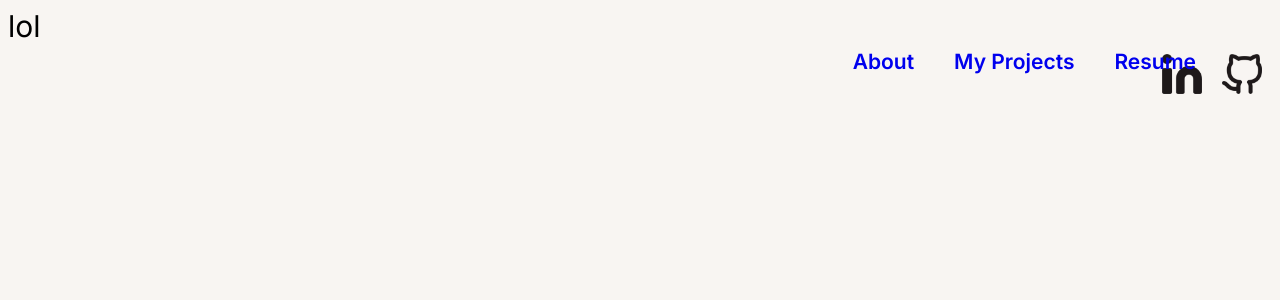
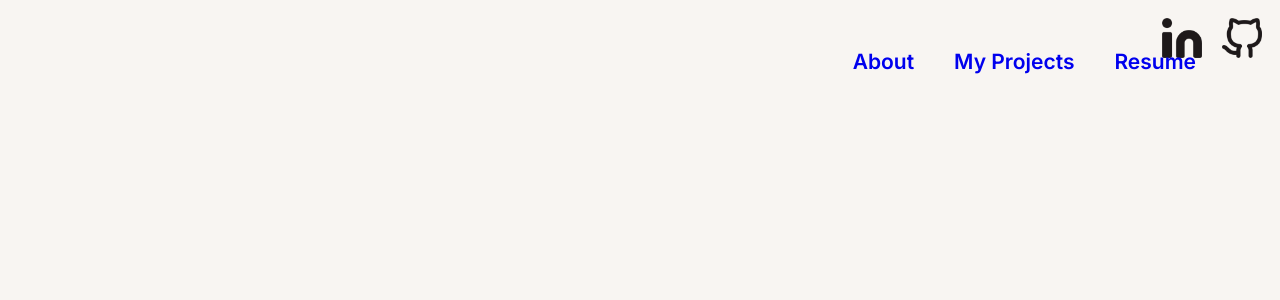
Before and after one commit to 4judyy/personal-site, a React (Create React App) app in the folder personal-site/: page /about in a window 1280 px wide. Shown: the top 300 px of the page. Built offline with nearby package versions, Linux system fonts and the light colour scheme.

Commit message:
fixed the nav!

```diff
--- a/personal-site/src/App.js
+++ b/personal-site/src/App.js
@@ -13,7 +13,7 @@ function App() {
       <Routes>
         <Route path="/" element={<Landing />} />
         <Route path="/#" element={<Projects />} />
-        <Route path="/about" element={<About />} />
+        <Route path="/abt" element={<About />} />
       </Routes>
     </div>
   );
--- a/personal-site/src/components/nav.jsx
+++ b/personal-site/src/components/nav.jsx
@@ -8,15 +8,15 @@ function Header() {
             <nav className='nav'>
                 <ul className='nav-items'>
                     <li>
-                        <Link to="/about" style={{ textDecoration: 'none' }}>About</Link>
+                        <Link to="/abt" style={{ textDecoration: 'none' }}>About</Link>
                     </li>
 
                     <li>
-                        <Link to="/#" style={{ textDecoration: 'none' }}> My Projects</Link>
+                        <Link to="/" style={{ textDecoration: 'none' }}> My Projects</Link>
                     </li>
 
                     <li>
-                        <a href='Judy_Zhou_CV.pdf' target='_blank' rel='noopener noreferrer' style={{ textDecoration: 'none' }}> Resume </a>
+                        <Link to='Judy_Zhou_CV.pdf' target='_blank' rel='noopener noreferrer' style={{ textDecoration: 'none' }}> Resume </Link>
                     </li>
                 </ul>
             </nav>
--- a/personal-site/src/components/styling/nav.css
+++ b/personal-site/src/components/styling/nav.css
@@ -4,6 +4,7 @@
     align-items: center;
     position: fixed;
     right: 5%;
+    z-index: 1000;
 }
 
 .nav-items {
```
